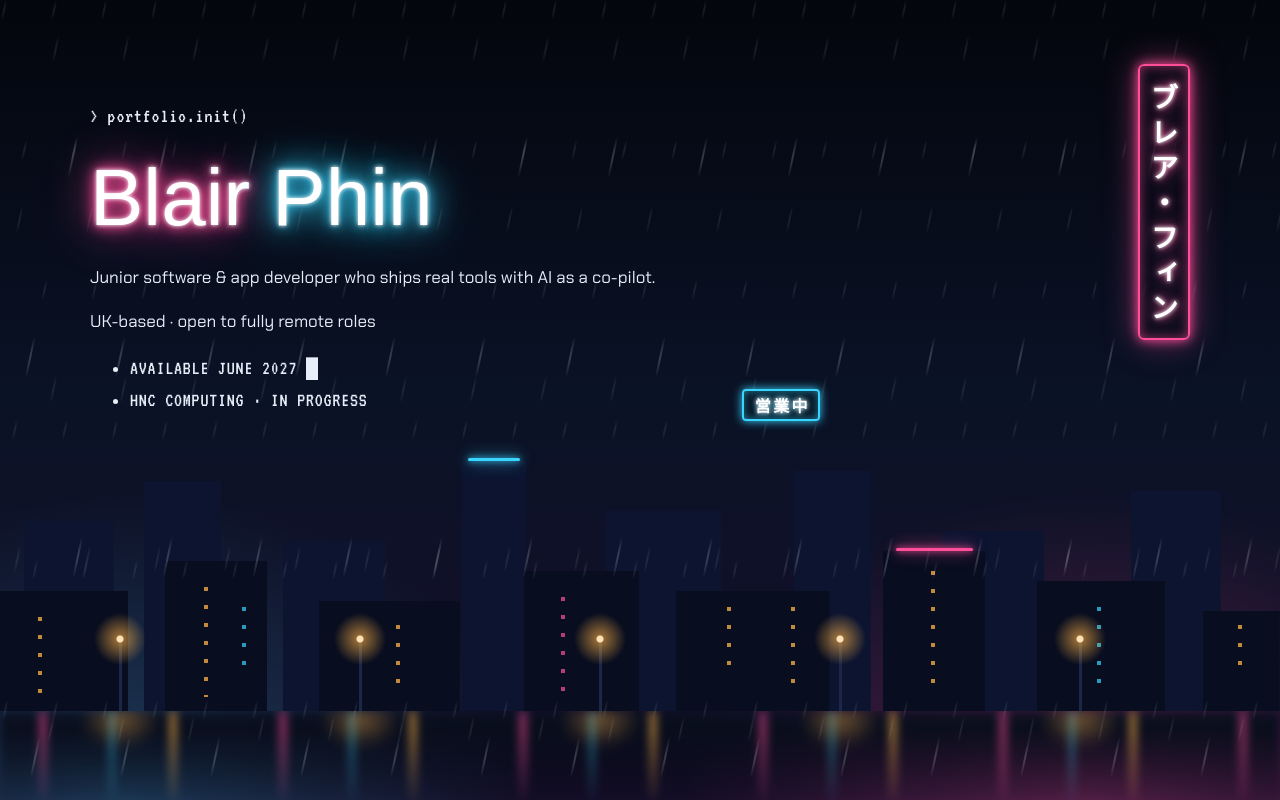
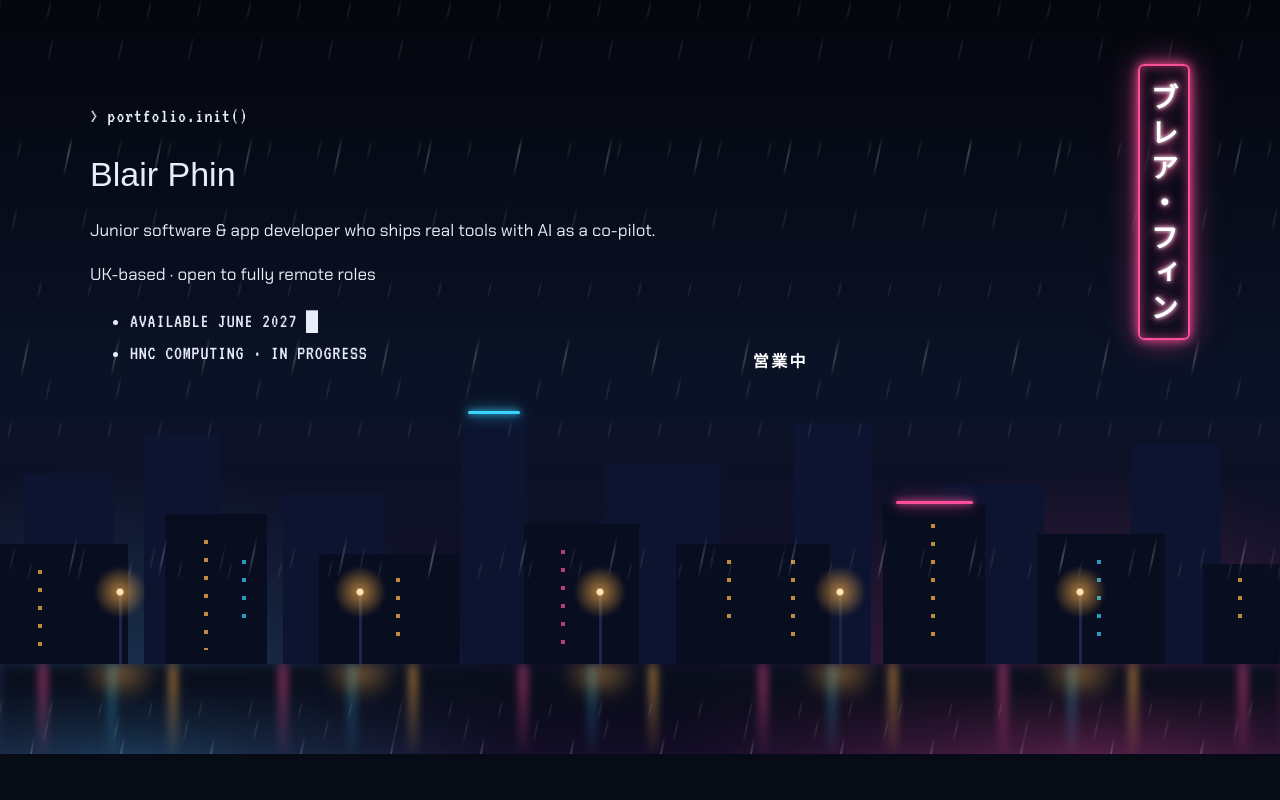
Before and after one commit to Blair-bot/cv-website, a plain HTML site: page index.html in a window 1280 px wide. Shown: the top 800 px of the page. Drawn offline with Linux system fonts and the light colour scheme; a web font is replaced by a local one.

```diff
--- a/style.css
+++ b/style.css
@@ -50,6 +50,7 @@ body {
     font-size: 1.0625rem;
     line-height: 1.6;
 }
+
 header::after {
     content: "";
     position: absolute;
@@ -276,36 +277,4 @@ h1::before {
     letter-spacing: 0.15em;
     padding: 0.4em 0.5em 0.4em 0.65em;
     color: #fff;
-    background: color-mix(in srgb, var(--night) 65%, transparent);
-    border: 2px solid var(--cyan);
-    border-radius: 4px;
-    text-shadow:
-        0 0 4px #fff,
-        0 0 10px var(--cyan);
-    box-shadow:
-        0 0 10px var(--cyan),
-        inset 0 0 8px color-mix(in srgb, var(--cyan) 60%, transparent);
-}
-
-h1 {
-    font-size: clamp(4rem, 13vw, 5rem);
-    margin: 0.25em 0;
-}
-
-.name-first {
-    color: #fff;
-    text-shadow:
-        0 0 4px #fff,
-        0 0 12px var(--pink),
-        0 0 18px var(--pink),
-        0 0 48px var(--pink);
-}
-
-.name-last {
-    color: #fff;
-    text-shadow:
-        0 0 4px #fff,
-        0 0 12px var(--cyan),
-        0 0 28px var(--cyan),
-        0 0 48px var(--cyan);
-}
+    background: color-mix(in srgb, var(--night)
```
